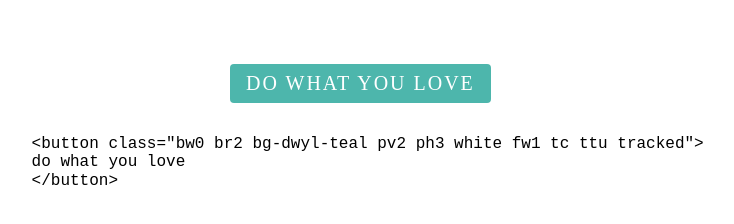
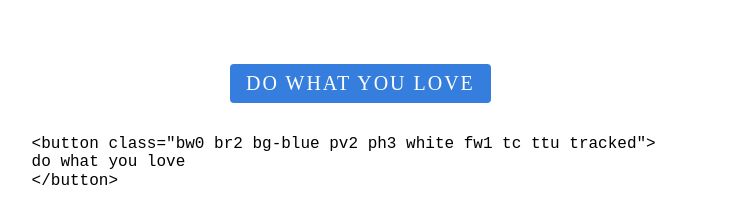
Before and after one commit to dwyl/learn-tachyons, a website: page examples/buttons.html in a window 1280 px wide. Shown: the whole page, without its empty margins (26-760 px from the left). Drawn offline with nearby package versions, Linux system fonts and the light colour scheme.

```diff
--- a/examples/buttons.html
+++ b/examples/buttons.html
@@ -8,7 +8,7 @@
   </head>
   <body>
     <div class="ml7 mt5 mb4 f4">
-      <button class="bw0 br2 bg-dwyl-teal pv2 ph3 white fw1 tc ttu tracked">do what you love</button>
+      <button class="bw0 br2 bg-blue pv2 ph3 white fw1 tc ttu tracked">do what you love</button>
     </div>
     <style>
     .bg-dwyl-teal {
@@ -16,7 +16,7 @@
     }
     </style>
     <pre class="prettyprint bw0" style="border: none !important;">
-      &#x3C;button class=&#x22;bw0 br2 bg-dwyl-teal pv2 ph3 white fw1 tc ttu tracked&#x22;&#x3E;
+      &#x3C;button class=&#x22;bw0 br2 bg-blue pv2 ph3 white fw1 tc ttu tracked&#x22;&#x3E;
       do what you love
       &#x3C;/button&#x3E;
     </pre>
```
Also changed, not shown: README.md.
